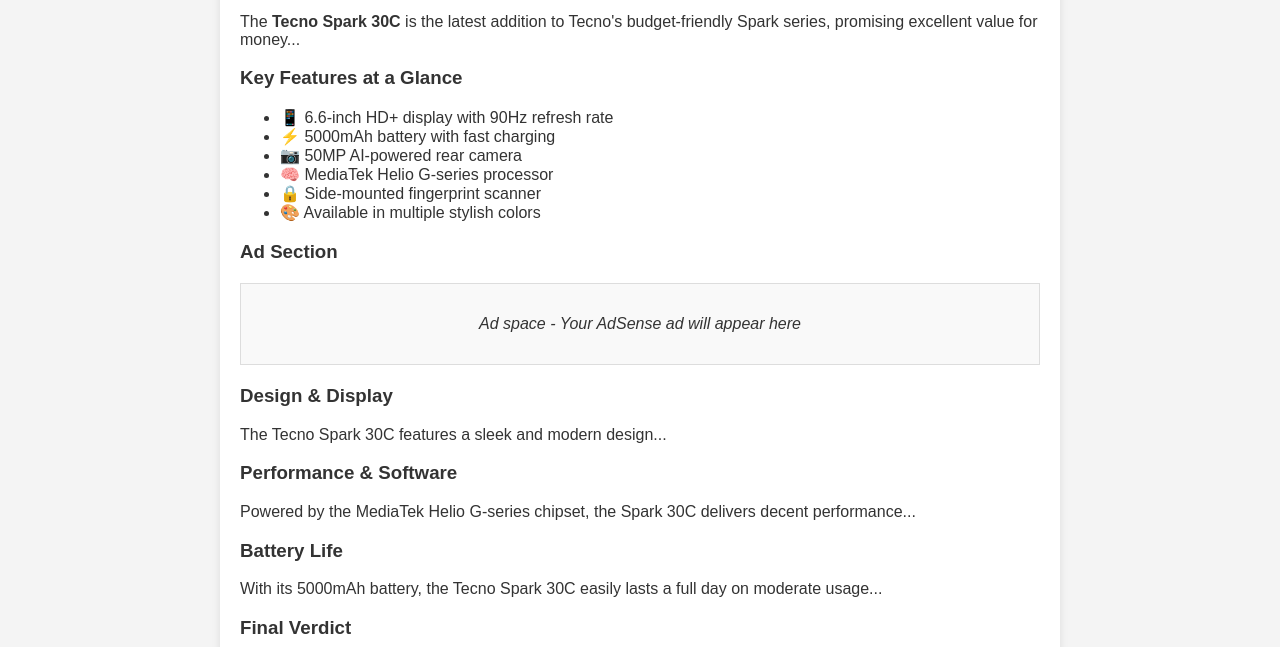
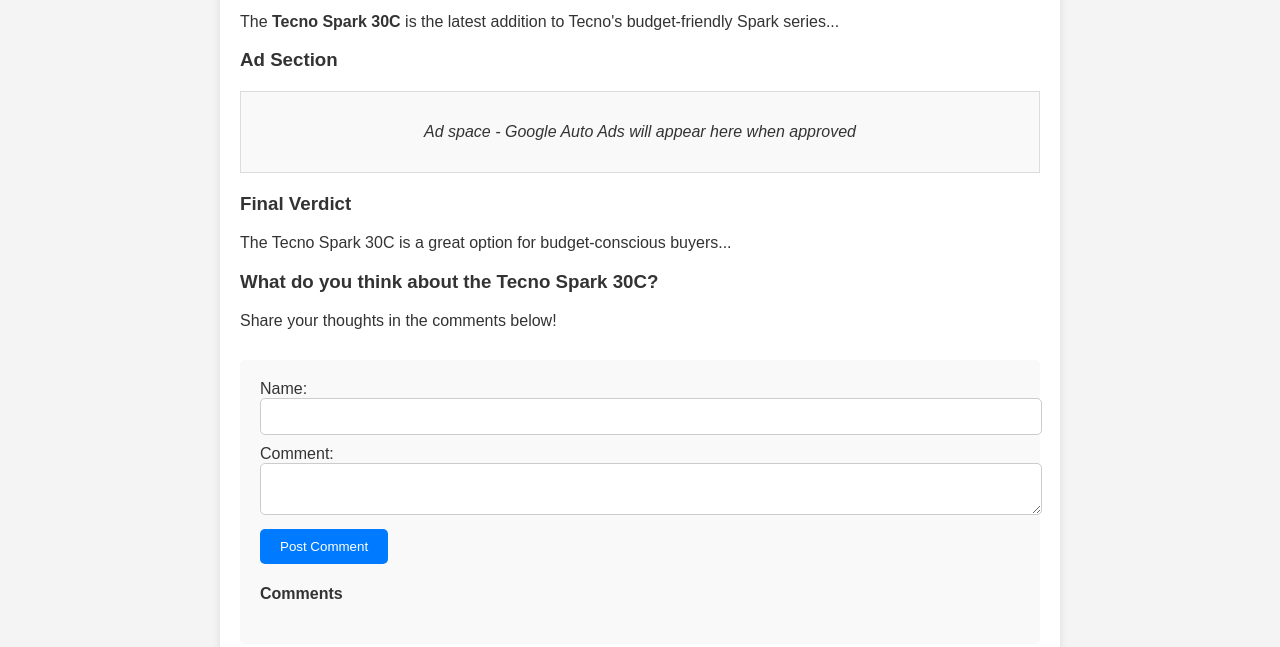
Before and after one commit to wizzyventor/Tecno-Spark-30C-review, a plain HTML site: page index.html in a window 1280 px wide. Shown: the part 362-1009 px from the top of the page. Drawn offline with Linux system fonts and the light colour scheme.

Commit message:
Update index.html

```diff
--- a/index.html
+++ b/index.html
@@ -4,12 +4,16 @@
     <meta charset="UTF-8">
     <meta name="viewport" content="width=device-width, initial-scale=1.0">
     <title>Tecno Spark 30C - Full Review</title>
+
+    <!-- Google AdSense Auto Ads -->
+    <script async src="https://pagead2.googlesyndication.com/pagead/js/adsbygoogle.js?client=ca-pub-7516750685183991"
+        crossorigin="anonymous"></script>
+
     <link rel="stylesheet" href="styles.css">
-      <script async src="https://pagead2.googlesyndication.com/pagead/js/adsbygoogle.js?client=ca-pub-7516750685183991"
-        crossorigin="anonymous"></script>
     <script async src="script.js"></script>
 </head>
 <body>
+
     <header>
         <h1>Tecno Spark 30C - Full Review</h1>
         <nav>
@@ -30,40 +34,12 @@
 
             <img src="spark30c.jpg" alt="Tecno Spark 30C" class="featured-image">
 
-            <p>The <strong>Tecno Spark 30C</strong> is the latest addition to Tecno's budget-friendly Spark series, promising excellent value for money...</p>
-
-            <h3>Key Features at a Glance</h3>
-            <ul>
-                <li>📱 6.6-inch HD+ display with 90Hz refresh rate</li>
-                <li>⚡ 5000mAh battery with fast charging</li>
-                <li>📷 50MP AI-powered rear camera</li>
-                <li>🧠 MediaTek Helio G-series processor</li>
-                <li>🔒 Side-mounted fingerprint scanner</li>
-                <li>🎨 Available in multiple stylish colors</li>
-            </ul>
+            <p>The <strong>Tecno Spark 30C</strong> is the latest addition to Tecno's budget-friendly Spark series...</p>
 
             <h3>Ad Section</h3>
             <div class="adsense">
-                <p><em>Ad space - Your AdSense ad will appear here</em></p>
-                <!-- Insert AdSense Code Here -->
-                <ins class="adsbygoogle"
-                    style="display:block"
-                    data-ad-client="ca-pub-XXXXXXXXXXXXXX"
-                    data-ad-slot="XXXXXXXXXX"
-                    data-ad-format="auto"></ins>
-                <script>
-                    (adsbygoogle = window.adsbygoogle || []).push({});
-                </script>
+                <p><em>Ad space - Google Auto Ads will appear here when approved</em></p>
             </div>
-
-            <h3>Design & Display</h3>
-            <p>The Tecno Spark 30C features a sleek and modern design...</p>
-
-            <h3>Performance & Software</h3>
-            <p>Powered by the MediaTek Helio G-series chipset, the Spark 30C delivers decent performance...</p>
-
-            <h3>Battery Life</h3>
-            <p>With its 5000mAh battery, the Tecno Spark 30C easily lasts a full day on moderate usage...</p>
 
             <h3>Final Verdict</h3>
             <p>The Tecno Spark 30C is a great option for budget-conscious buyers...</p>
@@ -95,5 +71,6 @@
     <footer>
         <p>&copy; 2025 Tecno Spark 30C Blog | All rights reserved.</p>
     </footer>
+
 </body>
 </html>
```
